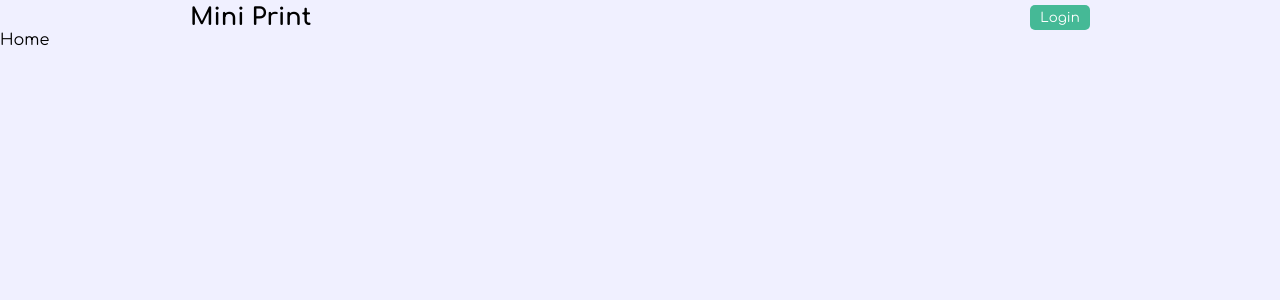
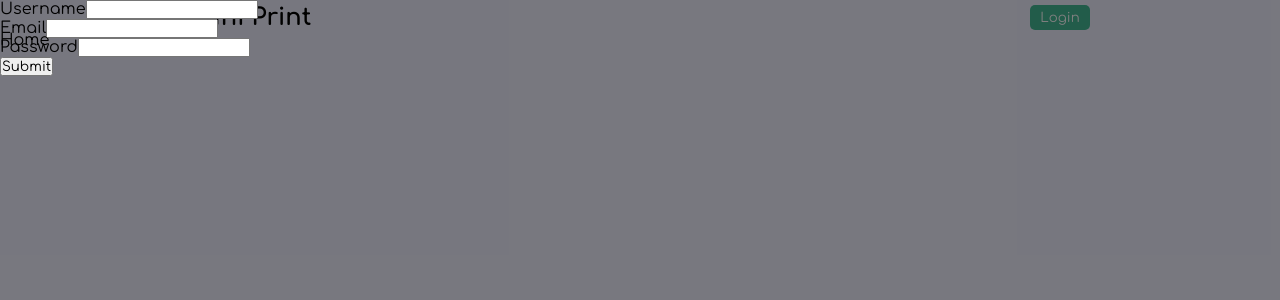
Before and after one commit to AlexArguetaNet/Mini-Print, a React (Vite) app in the folder client/: page / in a window 1280 px wide. Shown: the top 300 px of the page. Built offline with nearby package versions, Linux system fonts and the light colour scheme.

Commit message:
Began working on the Sign up form

```diff
--- a/client/src/App.tsx
+++ b/client/src/App.tsx
@@ -1,6 +1,7 @@
 import { BrowserRouter, Routes, Route } from 'react-router-dom'
 import { Home } from './pages/Home'
 import { Navbar } from './components/Navbar'
+import { Auth } from './components/AuthForm'
 import './App.css'
 
 function App() {
@@ -9,6 +10,7 @@ function App() {
     <div className="app">
       <BrowserRouter>
 
+      <Auth/>
       <Navbar/>
 
       <Routes>
--- /dev/null
+++ b/client/src/components/AuthForm.tsx
@@ -0,0 +1,84 @@
+import { useState } from "react";
+import "../styles/AuthForm.css";
+
+export const Auth = () => {
+
+    return (
+        <div className="auth">
+            <SignUp/>
+        </div>
+    );
+}
+
+
+const SignUp = () => {
+
+    const [email, setEmail] = useState("");
+    const [username, setUsername] = useState("");
+    const [password, setPassword] = useState("");
+
+    function onSubmit(event: React.FormEvent<HTMLFormElement>) {
+
+    }
+
+    return (
+        <Form
+            onSubmit={onSubmit}
+            username={username}
+            email={email}
+            password={password}
+            setUsername={setUsername}
+            setEmail={setEmail}
+            setPassword={setPassword}
+            label="Sign Up"
+        />
+    )
+}
+
+const Login = () => {
+
+}
+
+const Form = (props: {
+    onSubmit: (event: React.FormEvent<HTMLFormElement>) => void,
+    username: string,
+    setUsername: React.Dispatch<React.SetStateAction<string>>,
+    email: string,
+    setEmail: React.Dispatch<React.SetStateAction<string>>,
+    password: string,
+    setPassword: React.Dispatch<React.SetStateAction<string>>,
+    label: string,
+}) => {
+
+    const {
+        onSubmit,
+        username,
+        setUsername,
+        email,
+        setEmail,
+        password,
+        setPassword,
+        label
+
+        } = props;
+
+    return (
+        <div className="auth-form">
+            <form action="" onSubmit={event => onSubmit(event)}>
+                <div className="username auth-input">
+                    <label htmlFor="username">Username</label>
+                    <input type="text" name="username" value={username} required/>
+                </div>
+                <div className="email auth-input">
+                    <label htmlFor="email">Email</label>
+                    <input type="text" name="email" value={email} required/>
+                </div>
+                <div className="password auth-input">
+                    <label htmlFor="password">Password</label>
+                    <input type="password" name="password" value={password} required/>
+                </div>
+                <button>Submit</button>
+            </form>
+        </div>
+    );
+}
--- /dev/null
+++ b/client/src/styles/AuthForm.css
@@ -0,0 +1,8 @@
+
+.auth {
+    z-index: 9;
+    position: absolute;
+    background-color: rgba(0, 0, 0, .5);
+    width: 100%;
+    height: 100%;
+}
```
